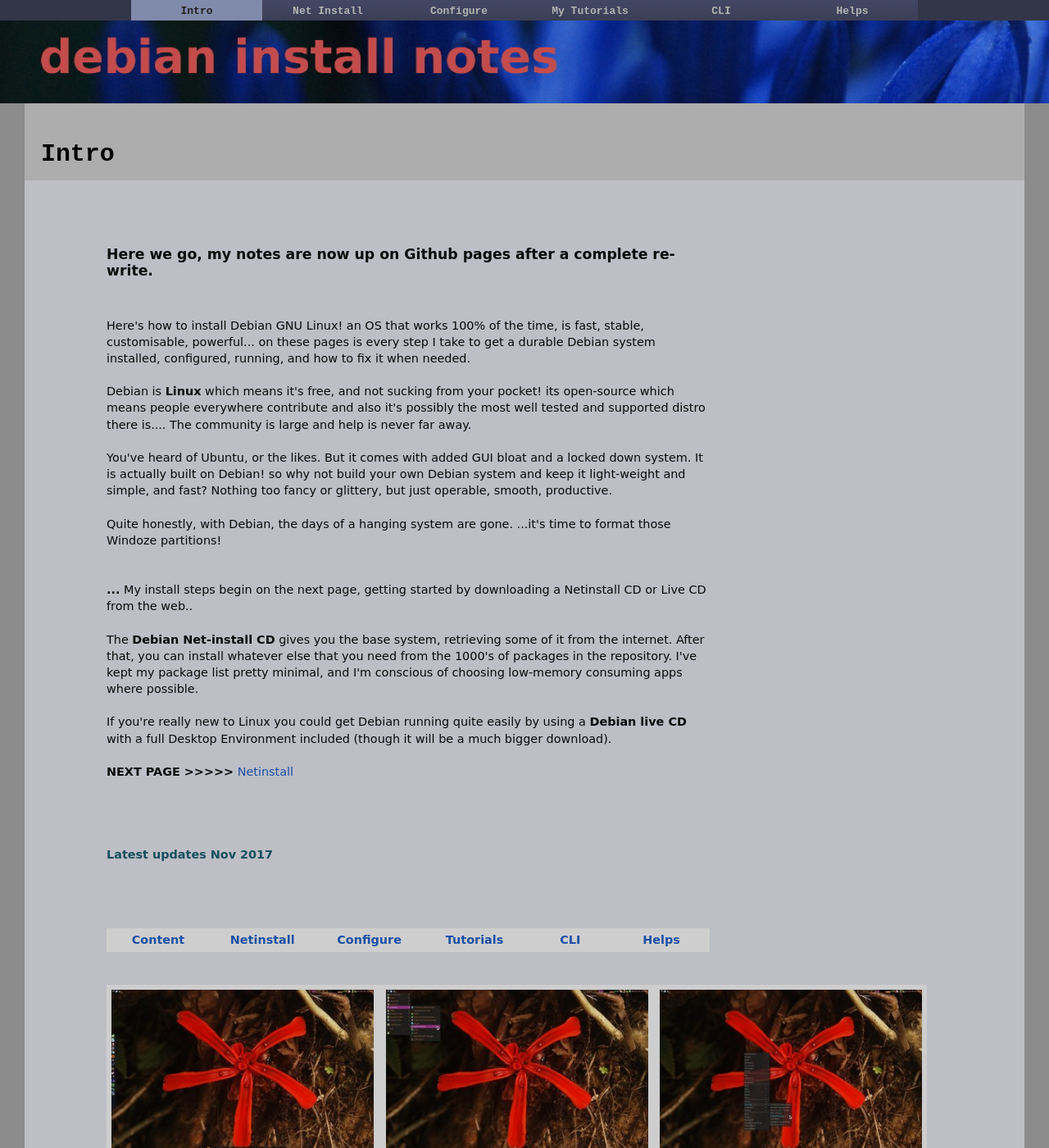
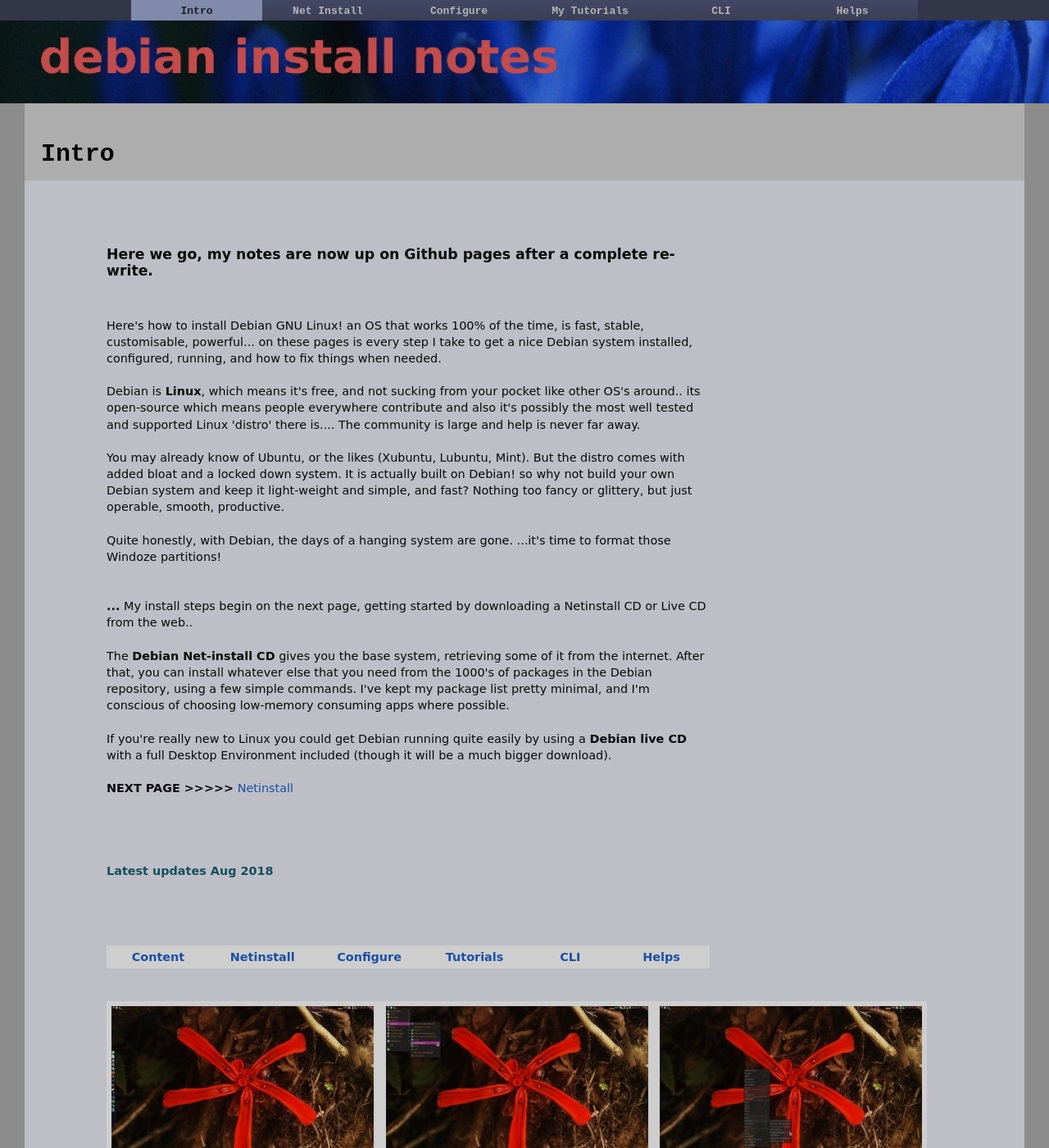
Before and after one commit to dquinton/debian-install, a Jekyll site: the page built from index.html, in a window 1280 px wide and 1400 px high. Shown: the whole window at 82% size. Built offline with Jekyll 4.4.1, drawn with Linux system fonts in a browser that asks for light colours.

Commit message:
updating pages

```diff
--- a/index.html
+++ b/index.html
@@ -10,11 +10,11 @@
 <h3>Here we go, my notes are now up on Github pages after a complete re-write.</h3>
 <br><br>
 
-Here's how to install Debian GNU Linux! an OS that works 100% of the time, is fast, stable, customisable, powerful... on these pages is every step I take to get a durable Debian system installed, configured, running, and how to fix it when needed.
+Here's how to install Debian GNU Linux! an OS that works 100% of the time, is fast, stable, customisable, powerful... on these pages is every step I take to get a nice Debian system installed, configured, running, and how to fix things when needed.
 <br><br>
-Debian is <b>Linux</b> which means it's free, and not sucking from your pocket! its open-source which means people everywhere contribute and also it's possibly the most well tested and supported distro there is.... The community is large and help is never far away.
+Debian is <b>Linux</b>, which means it's free, and not sucking from your pocket like other OS's around.. its open-source which means people everywhere contribute and also it's possibly the most well tested and supported Linux 'distro' there is.... The community is large and help is never far away.
 <br><br>
-You've heard of Ubuntu, or the likes. But it comes with added GUI bloat and a locked down system. It is actually built on Debian! so why not build your own Debian system and keep it light-weight and simple, and fast?  Nothing too fancy or glittery, but just operable, smooth, productive.
+You may already know of Ubuntu, or the likes (Xubuntu, Lubuntu, Mint). But the distro comes with added bloat and a locked down system. It is actually built on Debian! so why not build your own Debian system and keep it light-weight and simple, and fast?  Nothing too fancy or glittery, but just operable, smooth, productive.
 <br><br>
 Quite honestly, with Debian, the days of a hanging system are gone. ...it's time to format those Windoze partitions!
 <br><br>
@@ -23,7 +23,7 @@
 <b>...</b>
 My install steps begin on the next page, getting started by downloading a Netinstall CD or Live CD from the web..
 <br><br>
-The <b>Debian Net-install CD</b> gives you the base system, retrieving some of it from the internet. After that, you can install whatever else that you need from the 1000's of packages in the repository.  I've kept my package list pretty minimal, and I'm conscious of choosing low-memory consuming apps where possible.
+The <b>Debian Net-install CD</b> gives you the base system, retrieving some of it from the internet. After that, you can install whatever else that you need from the 1000's of packages in the Debian repository, using a few simple commands.  I've kept my package list pretty minimal, and I'm conscious of choosing low-memory consuming apps where possible.
 <br><br>
 If you're really new to Linux you could get Debian running quite easily by using a <b>Debian live CD </b>with a full Desktop Environment included (though it will be a much bigger download).
 <br><br>
@@ -32,7 +32,7 @@
 
 <br><br><br>
 
-<span style="font-size: 20; color: #134f5c; "><b>Latest updates Nov 2017</b></span> <br>
+<span style="font-size: 20; color: #134f5c; "><b>Latest updates Aug 2018</b></span> <br>
 <br><br><br><br>
 <table cellpadding="2" align="center" style="font-size: 20; font-weight: bold; "><tr>
 <td width="160" align="center"><a href="content.html">Content</a></td>
```
Also changed, not shown: netinstall/step4.html (+8 -5 lines), tutorial/04c-cinelerra.html (+7 -5 lines).
